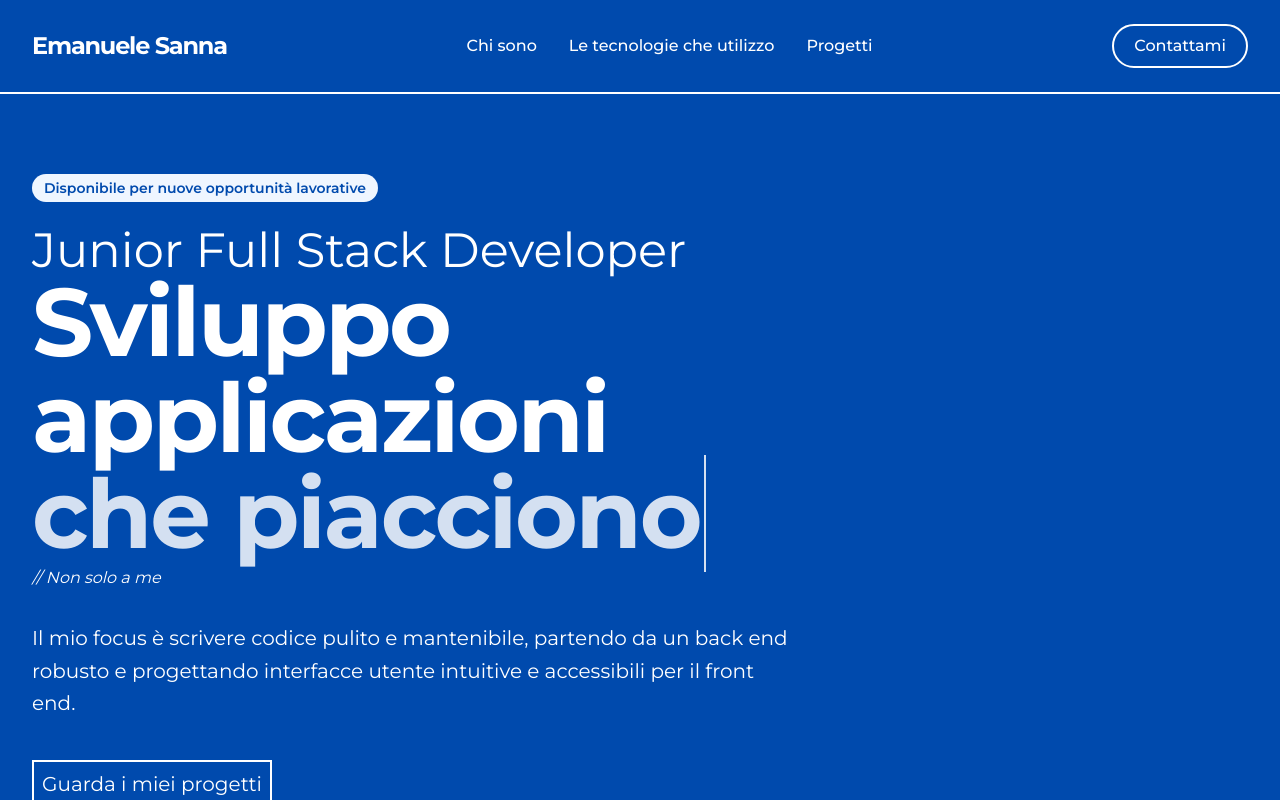
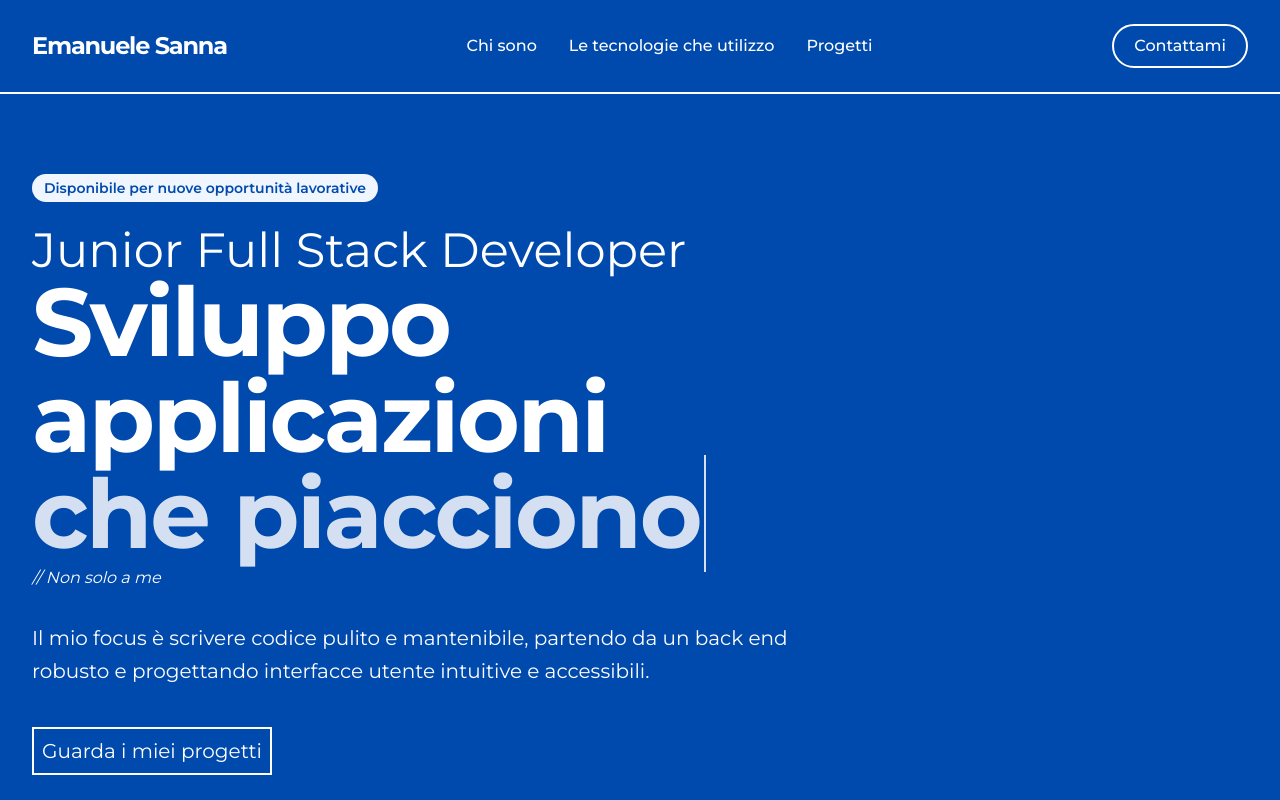
Before and after one commit to ESan9/portfolioes, a React (Vite) app: page / in a window 1280 px wide. Shown: the top 800 px of the page. Built offline with nearby package versions, Linux system fonts and the light colour scheme.

Commit message:
Small typofix in home

```diff
--- a/src/components/HeroSection.tsx
+++ b/src/components/HeroSection.tsx
@@ -32,7 +32,7 @@ const HeroSection = () => {
         <p className="text-xl text-white mt-8 mb-10 leading-relaxed">
           Il mio focus è scrivere codice pulito e mantenibile, partendo da un
           back end robusto e progettando interfacce utente intuitive e
-          accessibili per il front end.
+          accessibili.
         </p>
         <div className="flex gap-4">
           <Link
```
